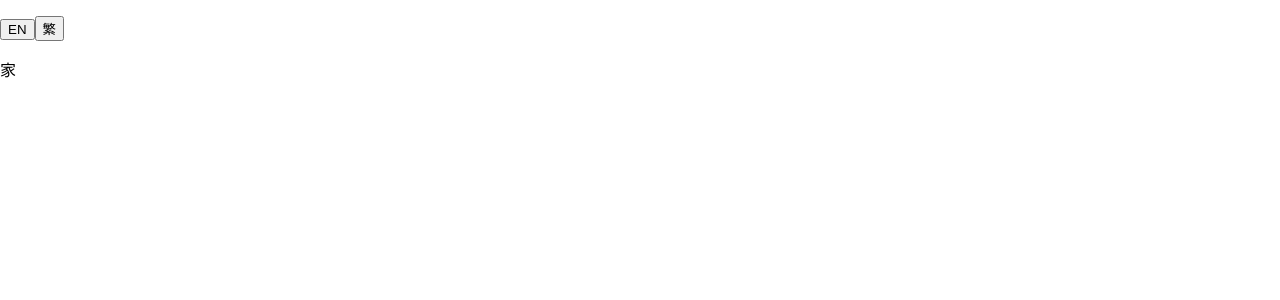
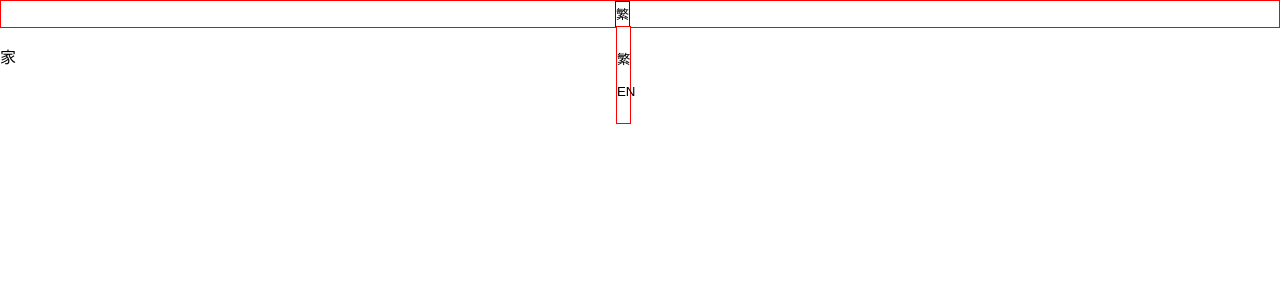
Before and after one commit to hsiaofung/hf-i18n, a React (Create React App) app: page / in a window 1280 px wide. Shown: the top 300 px of the page. Built offline with nearby package versions, Linux system fonts and the light colour scheme.

Commit message:
add header for test

```diff
--- a/src/App.js
+++ b/src/App.js
@@ -1,13 +1,31 @@
 import React from "react";
 import { Translation } from "react-i18next";
 import { Language } from "./hfi18n";
+import i18n from "i18next";
 
 class App extends React.Component {
+  state = { lng: "zhTW" };
+  componentDidMount() {
+    i18n.on("languageChanged", lng => {
+      //當changeLanguage被呼叫。
+      console.log(lng); //可以在這裡增加語言改變時的行為。
+      this.setState({
+        lng: lng
+      });
+    });
+  }
   render() {
     return (
       <div className="App">
-        <Language />
-        <Translation>{t => <p>{t("homePage.home")}</p>}</Translation>
+        <header style={{ border: "1px solid red" }}>
+          <div style={{ width: "50%", textAlign: "right" }}>
+            <Language lang={this.state.lng} />
+          </div>
+        </header>
+
+        <div>
+          <Translation>{t => <p>{t("homePage.home")}</p>}</Translation>
+        </div>
       </div>
     );
   }
--- /dev/null
+++ b/src/css/language.css
@@ -0,0 +1,64 @@
+button {
+  /*reset */
+  border: none;
+  margin: 0;
+  padding: 0;
+  background: transparent;
+  outline: none;
+  cursor: pointer;
+}
+.menu_btn_wrap {
+  display: inline-block;
+  vertical-align: middle;
+  line-height: 1.5rem;
+  padding: 0 0.625rem;
+  position: relative;
+  font-size: 13px;
+}
+/* .menu_btn_wrap::after {
+  content: "";
+  display: block;
+  position: absolute;
+  right: -2px;
+  bottom: 0.25rem;
+  height: 1rem;
+  width: 1px;
+  background: #1a1a1a;
+} */
+.menu_btn_wrap > .content {
+  cursor: pointer;
+  display: inline-block;
+  vertical-align: middle;
+  border: 1px solid blue;
+  position: relative;
+}
+.menu_btn_wrap > .content:hover .submenu,
+.menu_btn_wrap > .content:active .submenu,
+.menu_btn_wrap > .content:focus .submenu {
+  display: block;
+}
+.menu_btn_wrap .submenu {
+  width: 100%;
+  display: block;
+  position: absolute;
+  text-align: left;
+  background: #fff;
+  padding: 1.25rem 0;
+  border: 1px solid red;
+}
+.hoverChangeColor:hover,
+.hoverChangeColor:active {
+  color: #005d83;
+}
+
+.hoverChangeColor:focus {
+  color: #005d83;
+}
+.menu_lang .submenu a {
+  display: block;
+  text-align: center;
+  margin-bottom: 0.5rem;
+}
+.menu_lang .submenu a:last-child {
+  margin-bottom: 0;
+}
--- a/src/hfI18n.js
+++ b/src/hfI18n.js
@@ -1,6 +1,7 @@
 import React, { Component } from "react";
 import i18n from "i18next";
 import { initReactI18next } from "react-i18next";
+import "./css/language.css";
 
 export const i18nInit = function(languageList) {
   let resources = {};
@@ -21,12 +22,22 @@ export const i18nInit = function(languageList) {
 
 export class Language extends Component {
   render() {
+    const { lang } = this.props;
     return (
-      <div>
-        <p>
-          <button onClick={() => i18n.changeLanguage("en")}>EN</button>
-          <button onClick={() => i18n.changeLanguage("zhTW")}>繁</button>
-        </p>
+      <div className="menu_btn_wrap menu_lang">
+        <div className="content">
+          <span className="hoverChangeColor">
+            {lang === "zhTW" ? "繁" : "EN"}
+          </span>
+          <div className="submenu">
+            <a>
+              <button onClick={() => i18n.changeLanguage("zhTW")}>繁</button>
+            </a>
+            <a>
+              <button onClick={() => i18n.changeLanguage("en")}>EN</button>
+            </a>
+          </div>
+        </div>
       </div>
     );
   }
```
